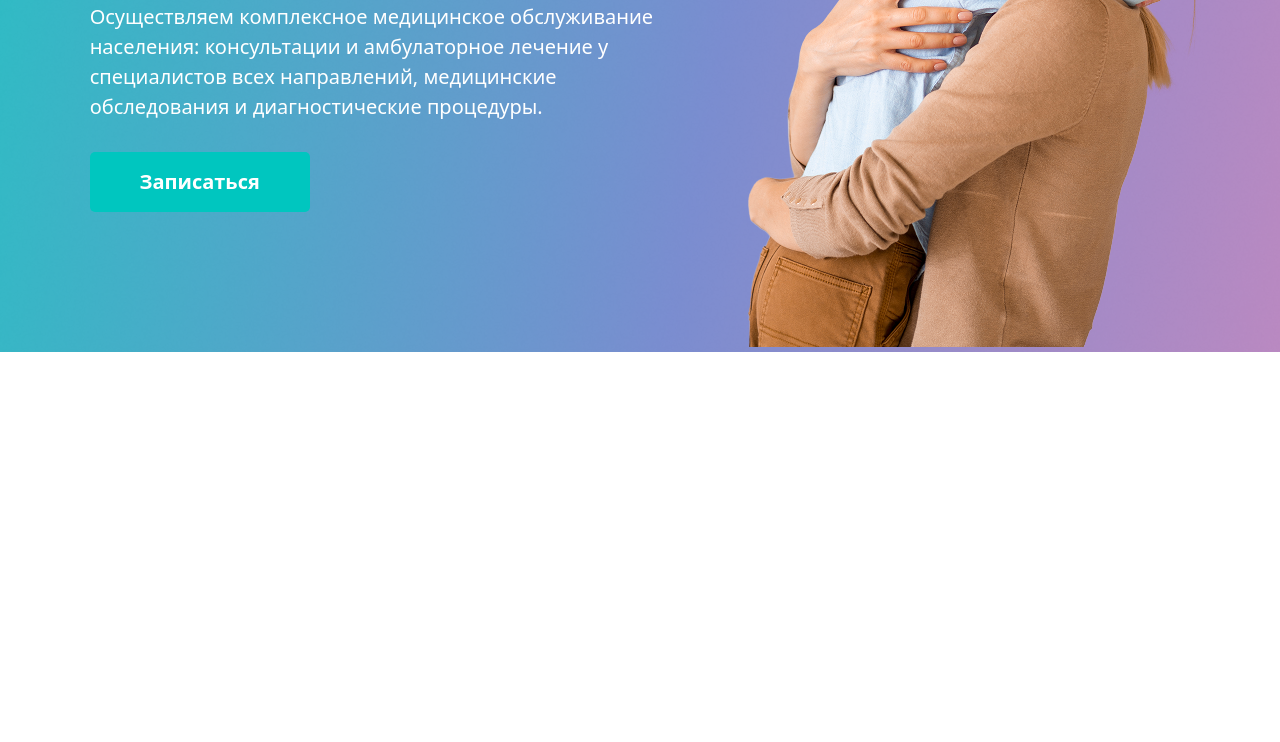
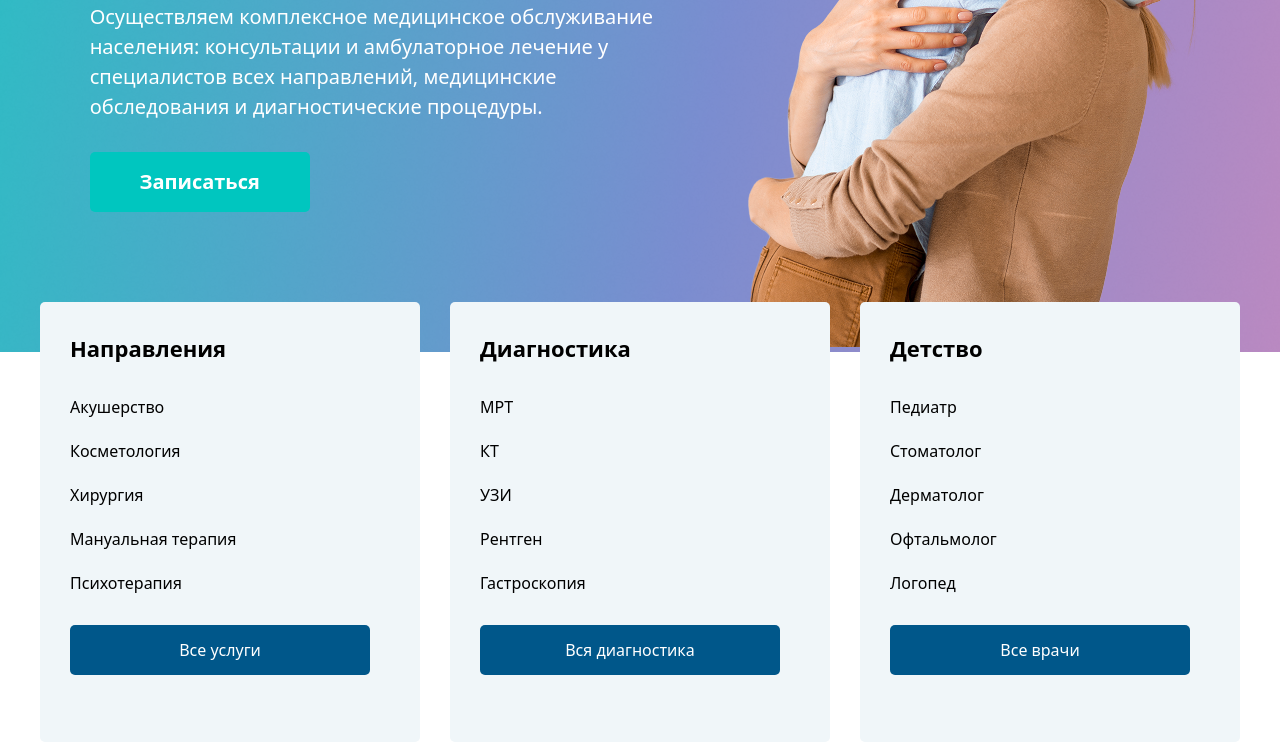
Before and after one commit to YusufDavlatyorov/finalexam, a website: page src/Amirjon.html in a window 1280 px wide. Shown: the part 481-1223 px from the top of the page. Before the commit the page ends 833 px from the top, so only its background shows below. Drawn offline with nearby package versions, Linux system fonts and the light colour scheme; files that its build step writes are made by us from their sources.

Commit message:
section1 Amirjon

```diff
--- a/src/Amirjon.html
+++ b/src/Amirjon.html
@@ -57,5 +57,45 @@
         </section>
     </main>
 
+    <main class="max-w-[1200px] m-auto">
+        <section class="lg:flex justify-evenly max-w-[1200px] m-auto gap-[30px] mt-[-50px] pl-[10px] lg:pl-[0px]">
+            <div class="w-[400px] h-[440px] bg-[#F0F6F9] pt-[30px] pl-[30px] rounded-[5px]">
+                <h1 class="text-[22px] font-[700]">Направления</h1>
+                <div class="mt-[30px]">
+                    <p>Акушерство</p>
+                    <p class="mt-[20px]">Косметология</p>
+                    <p class="mt-[20px]">Хирургия</p>
+                    <p class="mt-[20px]">Мануальная терапия</p>
+                    <p class="mt-[20px]">Психотерапия</p>
+                </div>
+                <button class="w-[300px] rounded-[5px] h-[50px] bg-[#00578A] text-[white] mt-[30px]">Все услуги</button>
+            </div>
+
+                        <div class="w-[400px] h-[440px] bg-[#F0F6F9] pt-[30px] pl-[30px] rounded-[5px] mt-[30px] lg:mt-[0px]">
+                <h1 class="text-[22px] font-[700]">Диагностика</h1>
+                <div class="mt-[30px]">
+                    <p>МРТ</p>
+                    <p class="mt-[20px]">КТ</p>
+                    <p class="mt-[20px]">УЗИ</p>
+                    <p class="mt-[20px]">Рентген</p>
+                    <p class="mt-[20px]">Гастроскопия</p>
+                </div>
+                <button class="w-[300px] rounded-[5px] h-[50px] bg-[#00578A] text-[white] mt-[30px]">Вся диагностика</button>
+            </div>
+
+                        <div class="w-[400px] h-[440px] bg-[#F0F6F9] pt-[30px] pl-[30px] rounded-[5px] mt-[30px] lg:mt-[0px]">
+                <h1 class="text-[22px] font-[700]">Детство</h1>
+                <div class="mt-[30px]">
+                    <p>Педиатр</p>
+                    <p class="mt-[20px]">Стоматолог</p>
+                    <p class="mt-[20px]">Дерматолог</p>
+                    <p class="mt-[20px]">Офтальмолог</p>
+                    <p class="mt-[20px]">Логопед</p>
+                </div>
+                <button class="w-[300px] rounded-[5px] h-[50px] bg-[#00578A] text-[white] mt-[30px]">Все врачи</button>
+            </div>
+        </section>
+    </main>
+
 </body>
 </html>
```
